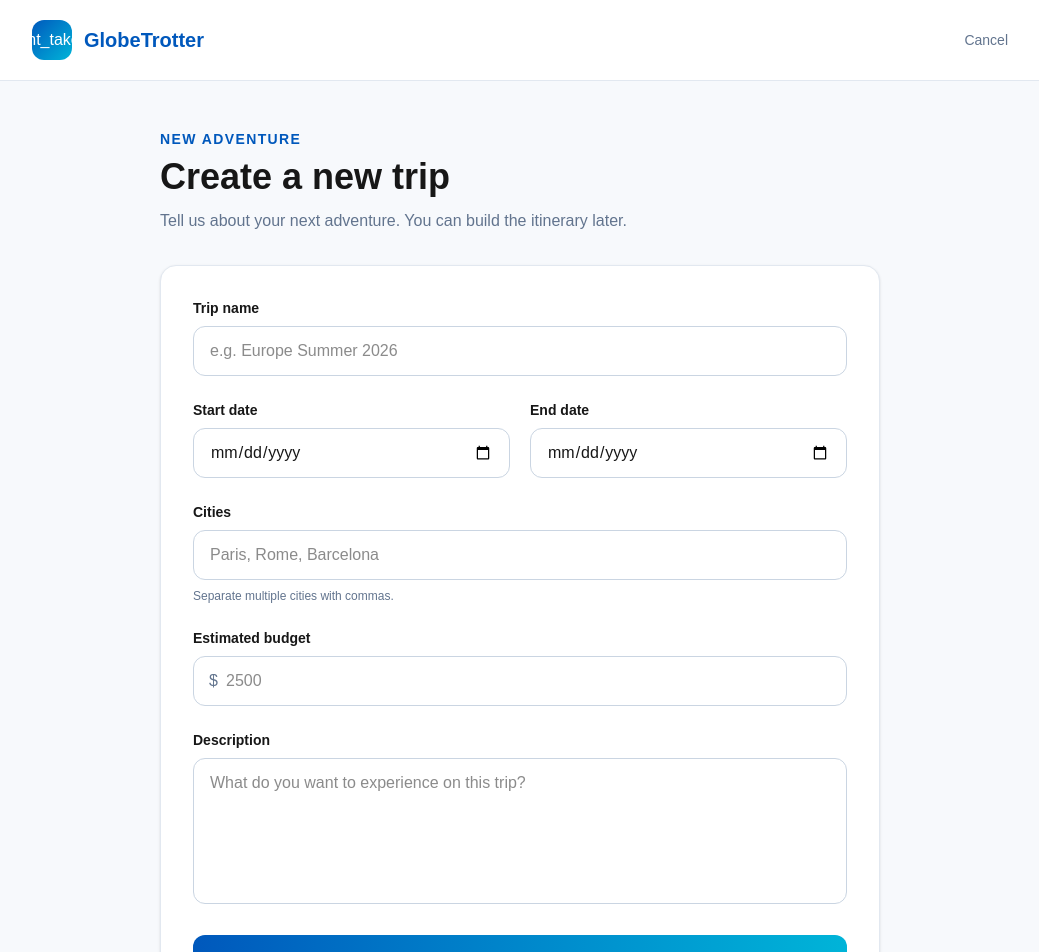
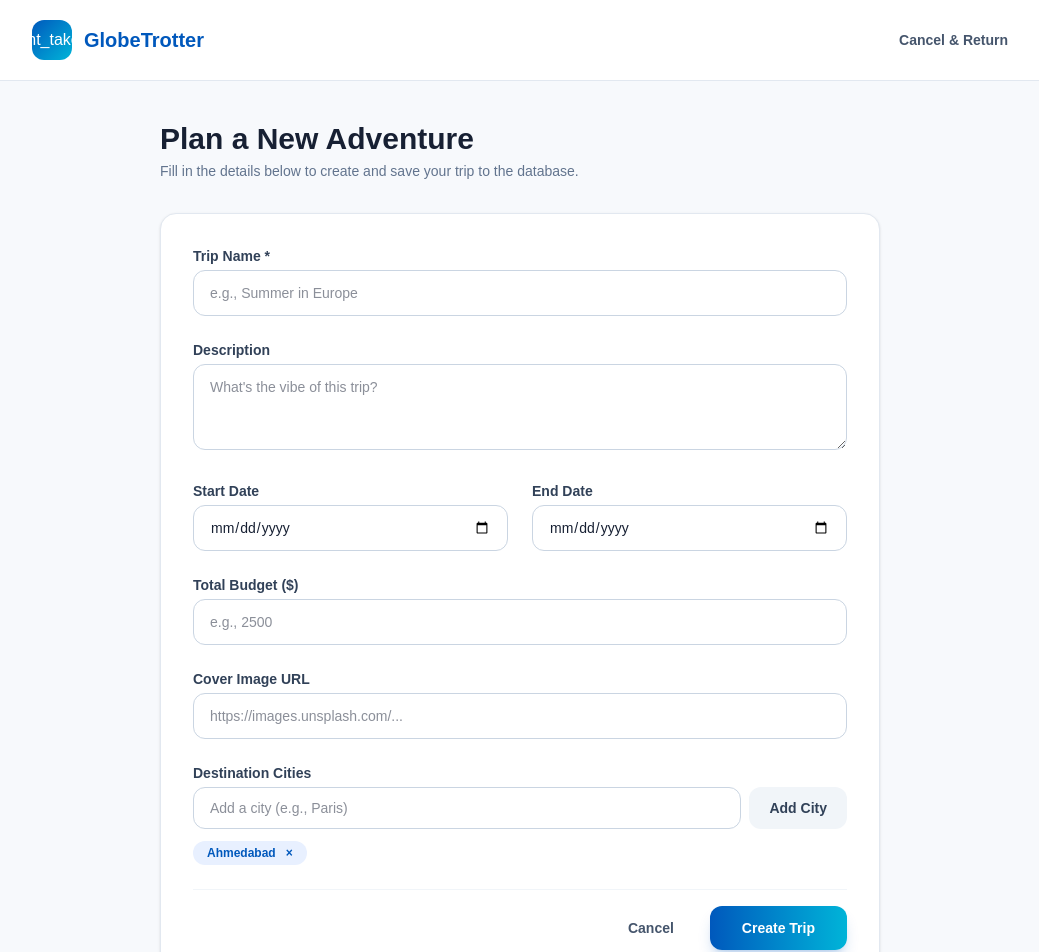
Before and after one commit to sanketmodi7607-commits/GlobeTrotter, a Next.js app in the folder frontend/: page /trip/new in a window 1280 px wide. Shown: the top 952 px of the page, without its empty margins (120-1159 px from the left). Built offline with nearby package versions, Linux system fonts and the light colour scheme.

Commit message:
Implement POST API endpoint for creating new trips and enhance trip form with additional fields

```diff
--- a/frontend/app/api/trips/route.ts
+++ b/frontend/app/api/trips/route.ts
@@ -1,5 +1,5 @@
 import { NextResponse } from "next/server";
-import pool from "@/lib/db"; // Adjust this import based on how you import your PostgreSQL pool
+import pool from "@/lib/db";
 
 export async function GET(request: Request) {
   try {
@@ -10,7 +10,6 @@ export async function GET(request: Request) {
       return NextResponse.json({ error: "Email is required" }, { status: 400 });
     }
 
-    // 1. Find the user ID based on their email
     const userResult = await pool.query(
       "SELECT id FROM users WHERE email = $1",
       [email]
@@ -22,16 +21,16 @@ export async function GET(request: Request) {
 
     const userId = userResult.rows[0].id;
 
-    // 2. Query trips belonging to this user ID
-    // Mapping your database columns to match the dashboard's expected interface properties
     const tripsResult = await pool.query(
       `SELECT
          id,
          title AS name,
+         description,
          start_date AS "startDate",
          end_date AS "endDate",
          total_budget AS budget,
          cover_photo_url AS "coverImage",
+         cities,
          'upcoming' AS status
        FROM trips
        WHERE user_id = $1
@@ -39,10 +38,9 @@ export async function GET(request: Request) {
       [userId]
     );
 
-    // If your trips table doesn't have a 'cities' array column yet, we can attach an empty array or handle it
     const formattedTrips = tripsResult.rows.map(trip => ({
       ...trip,
-      cities: trip.cities || ["Ahmedabad"] // Fallback or adjust if you have a cities column/relation
+      cities: trip.cities || ["Ahmedabad"]
     }));
 
     return NextResponse.json({ trips: formattedTrips }, { status: 200 });
@@ -52,3 +50,51 @@ export async function GET(request: Request) {
     return NextResponse.json({ error: "Internal Server Error" }, { status: 500 });
   }
 }
+
+export async function POST(request: Request) {
+  try {
+    const body = await request.json();
+    const { email, name, description, startDate, endDate, budget, coverImage, cities } = body;
+
+    if (!email || !name) {
+      return NextResponse.json({ error: "Missing required fields" }, { status: 400 });
+    }
+
+    const userResult = await pool.query(
+      "SELECT id FROM users WHERE email = $1",
+      [email]
+    );
+
+    if (userResult.rows.length === 0) {
+      return NextResponse.json({ error: "User not found" }, { status: 404 });
+    }
+
+    const userId = userResult.rows[0].id;
+
+    // Insert trip including description and cities array
+    const newTripResult = await pool.query(
+      `INSERT INTO trips (user_id, title, description, start_date, end_date, total_budget, cover_photo_url, cities)
+       VALUES ($1, $2, $3, $4, $5, $6, $7, $8)
+       RETURNING id, title AS name, description, start_date AS "startDate", end_date AS "endDate", total_budget AS budget, cover_photo_url AS "coverImage", cities`,
+      [
+        userId,
+        name,
+        description || "",
+        startDate || null,
+        endDate || null,
+        budget || 0,
+        coverImage || "https://images.unsplash.com/photo-1488646953014-85cb44e25828",
+        cities || []
+      ]
+    );
+
+    return NextResponse.json({
+      message: "Trip created successfully",
+      trip: newTripResult.rows[0]
+    }, { status: 201 });
+
+  } catch (error) {
+    console.error("Database error creating trip:", error);
+    return NextResponse.json({ error: "Internal Server Error" }, { status: 500 });
+  }
+}
--- a/frontend/app/trip/new/page.tsx
+++ b/frontend/app/trip/new/page.tsx
@@ -1,223 +1,246 @@
 "use client";
 
-import { FormEvent, useState } from "react";
+import { useState } from "react";
 import { useRouter } from "next/navigation";
 import Link from "next/link";
-import { getTrips, saveTrips } from "../../../lib/mockData";
 
-export default function NewTrip() {
+export default function NewTripPage() {
   const router = useRouter();
 
+  // Form state hooks
   const [name, setName] = useState("");
+  const [description, setDescription] = useState("");
   const [startDate, setStartDate] = useState("");
   const [endDate, setEndDate] = useState("");
-  const [description, setDescription] = useState("");
   const [budget, setBudget] = useState("");
-  const [cities, setCities] = useState("");
+  const [coverImage, setCoverImage] = useState("");
+  const [selectedCities, setSelectedCities] = useState<string[]>(["Ahmedabad"]);
+  const [cityInput, setCityInput] = useState("");
+  const [loading, setLoading] = useState(false);
   const [error, setError] = useState("");
 
-  const createTrip = (e: FormEvent) => {
+  const handleAddCity = (e: React.FormEvent) => {
+    e.preventDefault();
+    if (cityInput.trim() && !selectedCities.includes(cityInput.trim())) {
+      setSelectedCities([...selectedCities, cityInput.trim()]);
+      setCityInput("");
+    }
+  };
+
+  const handleRemoveCity = (cityToRemove: string) => {
+    setSelectedCities(selectedCities.filter((c) => c !== cityToRemove));
+  };
+
+  const handleSubmit = async (e: React.FormEvent) => {
     e.preventDefault();
     setError("");
 
-    if (!name || !startDate || !endDate) {
-      setError("Please enter the trip name and travel dates.");
+    const savedUser = localStorage.getItem("globetrotter_user");
+    let userEmail = "";
+    if (savedUser) {
+      try {
+        const user = JSON.parse(savedUser);
+        userEmail = user.email;
+      } catch {
+        userEmail = "";
+      }
+    }
+
+    if (!userEmail) {
+      setError("User session not found. Please log in again.");
       return;
     }
 
-    if (new Date(endDate) < new Date(startDate)) {
-      setError("End date cannot be before the start date.");
-      return;
-    }
+    setLoading(true);
 
-    const newTrip = {
-      id: Date.now().toString(),
+    const tripPayload = {
+      email: userEmail,
       name,
+      description,
       startDate,
       endDate,
-      description,
-      cities: cities
-        .split(",")
-        .map((city) => city.trim())
-        .filter(Boolean),
       budget: Number(budget) || 0,
-      status: "upcoming" as const,
-      coverImage:
-        "https://images.unsplash.com/photo-1488646953014-85cb44e25828?auto=format&fit=crop&w=1200&q=80",
+      coverImage: coverImage || "https://images.unsplash.com/photo-1488646953014-85cb44e25828",
+      cities: selectedCities,
     };
 
-    const trips = getTrips();
+    try {
+      const response = await fetch("/api/trips", {
+        method: "POST",
+        headers: { "Content-Type": "application/json" },
+        body: JSON.stringify(tripPayload),
+      });
 
-    saveTrips([newTrip, ...trips]);
-
+      if (response.ok) {
         router.push("/dashboard");
+      } else {
+        const data = await response.json();
+        setError(data.error || "Failed to save trip to database");
+      }
+    } catch (err) {
+      console.error("Error connecting to server:", err);
+      setError("An unexpected error occurred. Please try again.");
+    } finally {
+      setLoading(false);
+    }
   };
 
   return (
-    <main className="min-h-screen bg-[#f7f9fc]">
-
-      <header className="border-b border-slate-200 bg-white">
+    <main className="min-h-screen bg-[#f7f9fc] text-[#172033] pb-16">
+      {/* NAVBAR */}
+      <header className="sticky top-0 z-50 border-b border-slate-200 bg-white/95 backdrop-blur">
         <div className="mx-auto flex h-20 max-w-5xl items-center justify-between px-6">
-
-          <Link
-            href="/dashboard"
-            className="flex items-center gap-3"
-          >
+          <Link href="/dashboard" className="flex items-center gap-3">
             <div className="flex h-10 w-10 items-center justify-center rounded-xl bg-gradient-to-br from-[#0058bc] to-[#00b4d8] text-white">
-              <span className="material-symbols-outlined">
-                flight_takeoff
-              </span>
+              <span className="material-symbols-outlined">flight_takeoff</span>
             </div>
-
-            <span className="text-xl font-bold text-[#0058bc]">
-              GlobeTrotter
-            </span>
+            <span className="text-xl font-bold text-[#0058bc]">GlobeTrotter</span>
           </Link>
-
-          <Link
-            href="/dashboard"
-            className="text-sm font-medium text-slate-500 hover:text-[#0058bc]"
-          >
-            Cancel
+          <Link href="/dashboard" className="text-sm font-semibold text-slate-600 hover:text-[#0058bc]">
+            Cancel & Return
           </Link>
         </div>
       </header>
 
-      <div className="mx-auto max-w-3xl px-6 py-12">
-
+      <div className="mx-auto max-w-3xl px-6 pt-10">
         <div className="mb-8">
-          <p className="text-sm font-semibold uppercase tracking-widest text-[#0058bc]">
-            New adventure
-          </p>
-
-          <h1 className="mt-2 text-4xl font-bold">
-            Create a new trip
-          </h1>
-
-          <p className="mt-3 text-slate-500">
-            Tell us about your next adventure. You can build the
-            itinerary later.
+          <h1 className="text-3xl font-bold">Plan a New Adventure</h1>
+          <p className="mt-1 text-sm text-slate-500">
+            Fill in the details below to create and save your trip to the database.
           </p>
         </div>
 
-        <form
-          onSubmit={createTrip}
-          className="rounded-2xl border border-slate-200 bg-white p-6 shadow-sm sm:p-8"
-        >
+        {error && (
+          <div className="mb-6 rounded-xl bg-red-50 border border-red-200 p-4 text-sm text-red-600">
+            {error}
+          </div>
+        )}
 
-          <div className="space-y-6">
-
+        <form onSubmit={handleSubmit} className="space-y-6 rounded-2xl border border-slate-200 bg-white p-8 shadow-sm">
+          {/* Trip Name */}
           <div>
-              <label className="mb-2 block text-sm font-semibold">
-                Trip name
-              </label>
-
+            <label className="block text-sm font-semibold text-slate-700 mb-1">Trip Name *</label>
             <input
+              type="text"
+              required
+              placeholder="e.g., Summer in Europe"
               value={name}
               onChange={(e) => setName(e.target.value)}
-                placeholder="e.g. Europe Summer 2026"
-                className="w-full rounded-xl border border-slate-300 px-4 py-3 outline-none focus:border-[#0058bc] focus:ring-2 focus:ring-[#0058bc]/10"
+              className="w-full rounded-xl border border-slate-300 px-4 py-3 text-sm focus:border-[#0058bc] focus:outline-none"
             />
           </div>
 
-            <div className="grid gap-5 sm:grid-cols-2">
+          {/* Description */}
+          <div>
+            <label className="block text-sm font-semibold text-slate-700 mb-1">Description</label>
+            <textarea
+              rows={3}
+              placeholder="What's the vibe of this trip?"
+              value={description}
+              onChange={(e) => setDescription(e.target.value)}
+              className="w-full rounded-xl border border-slate-300 px-4 py-3 text-sm focus:border-[#0058bc] focus:outline-none"
+            />
+          </div>
 
+          {/* Dates Grid */}
+          <div className="grid gap-6 sm:grid-cols-2">
             <div>
-                <label className="mb-2 block text-sm font-semibold">
-                  Start date
-                </label>
-
+              <label className="block text-sm font-semibold text-slate-700 mb-1">Start Date</label>
               <input
                 type="date"
                 value={startDate}
                 onChange={(e) => setStartDate(e.target.value)}
-                  className="w-full rounded-xl border border-slate-300 px-4 py-3 outline-none focus:border-[#0058bc]"
+                className="w-full rounded-xl border border-slate-300 px-4 py-3 text-sm focus:border-[#0058bc] focus:outline-none"
               />
             </div>
-
             <div>
-                <label className="mb-2 block text-sm font-semibold">
-                  End date
-                </label>
-
+              <label className="block text-sm font-semibold text-slate-700 mb-1">End Date</label>
               <input
                 type="date"
                 value={endDate}
                 onChange={(e) => setEndDate(e.target.value)}
-                  className="w-full rounded-xl border border-slate-300 px-4 py-3 outline-none focus:border-[#0058bc]"
-                />
-              </div>
-
-            </div>
-
-            <div>
-              <label className="mb-2 block text-sm font-semibold">
-                Cities
-              </label>
-
-              <input
-                value={cities}
-                onChange={(e) => setCities(e.target.value)}
-                placeholder="Paris, Rome, Barcelona"
-                className="w-full rounded-xl border border-slate-300 px-4 py-3 outline-none focus:border-[#0058bc]"
-              />
-
-              <p className="mt-2 text-xs text-slate-500">
-                Separate multiple cities with commas.
-              </p>
-            </div>
-
-            <div>
-              <label className="mb-2 block text-sm font-semibold">
-                Estimated budget
-              </label>
-
-              <div className="relative">
-                <span className="absolute left-4 top-1/2 -translate-y-1/2 text-slate-500">
-                  $
-                </span>
-
-                <input
-                  type="number"
-                  value={budget}
-                  onChange={(e) => setBudget(e.target.value)}
-                  placeholder="2500"
-                  className="w-full rounded-xl border border-slate-300 py-3 pl-8 pr-4 outline-none focus:border-[#0058bc]"
+                className="w-full rounded-xl border border-slate-300 px-4 py-3 text-sm focus:border-[#0058bc] focus:outline-none"
               />
             </div>
           </div>
 
+          {/* Budget */}
           <div>
-              <label className="mb-2 block text-sm font-semibold">
-                Description
-              </label>
-
-              <textarea
-                value={description}
-                onChange={(e) => setDescription(e.target.value)}
-                placeholder="What do you want to experience on this trip?"
-                rows={5}
-                className="w-full resize-none rounded-xl border border-slate-300 px-4 py-3 outline-none focus:border-[#0058bc]"
+            <label className="block text-sm font-semibold text-slate-700 mb-1">Total Budget ($)</label>
+            <input
+              type="number"
+              placeholder="e.g., 2500"
+              value={budget}
+              onChange={(e) => setBudget(e.target.value)}
+              className="w-full rounded-xl border border-slate-300 px-4 py-3 text-sm focus:border-[#0058bc] focus:outline-none"
             />
           </div>
 
-            {error && (
-              <div className="rounded-xl bg-red-50 px-4 py-3 text-sm text-red-600">
-                {error}
+          {/* Cover Image URL */}
+          <div>
+            <label className="block text-sm font-semibold text-slate-700 mb-1">Cover Image URL</label>
+            <input
+              type="url"
+              placeholder="https://images.unsplash.com/..."
+              value={coverImage}
+              onChange={(e) => setCoverImage(e.target.value)}
+              className="w-full rounded-xl border border-slate-300 px-4 py-3 text-sm focus:border-[#0058bc] focus:outline-none"
+            />
           </div>
-            )}
 
+          {/* Cities Section */}
+          <div>
+            <label className="block text-sm font-semibold text-slate-700 mb-1">Destination Cities</label>
+            <div className="flex gap-2 mb-3">
+              <input
+                type="text"
+                placeholder="Add a city (e.g., Paris)"
+                value={cityInput}
+                onChange={(e) => setCityInput(e.target.value)}
+                className="flex-1 rounded-xl border border-slate-300 px-4 py-2.5 text-sm focus:border-[#0058bc] focus:outline-none"
+              />
+              <button
+                type="button"
+                onClick={handleAddCity}
+                className="rounded-xl bg-slate-100 px-5 py-2.5 text-sm font-semibold text-slate-700 hover:bg-slate-200"
+              >
+                Add City
+              </button>
+            </div>
+            <div className="flex flex-wrap gap-2">
+              {selectedCities.map((city) => (
+                <span
+                  key={city}
+                  className="inline-flex items-center gap-1.5 rounded-full bg-[#e8f0ff] px-3.5 py-1 text-xs font-semibold text-[#0058bc]"
+                >
+                  {city}
+                  <button
+                    type="button"
+                    onClick={() => handleRemoveCity(city)}
+                    className="hover:text-red-500 font-bold ml-1"
+                  >
+                    ×
+                  </button>
+                </span>
+              ))}
+            </div>
+          </div>
+
+          {/* Submit Button */}
+          <div className="pt-4 border-t border-slate-100 flex justify-end gap-3">
+            <Link
+              href="/dashboard"
+              className="rounded-xl px-6 py-3 text-sm font-semibold text-slate-600 hover:bg-slate-100"
+            >
+              Cancel
+            </Link>
             <button
               type="submit"
-              className="flex w-full items-center justify-center gap-2 rounded-xl bg-gradient-to-r from-[#0058bc] to-[#00b4d8] px-6 py-4 font-semibold text-white transition hover:opacity-90"
+              disabled={loading}
+              className="rounded-xl bg-gradient-to-r from-[#0058bc] to-[#00b4d8] px-8 py-3 text-sm font-semibold text-white shadow-lg shadow-[#0058bc]/20 transition hover:opacity-95 disabled:opacity-50"
             >
-              Create Trip
-
-              <span className="material-symbols-outlined">
-                arrow_forward
-              </span>
+              {loading ? "Saving to Database..." : "Create Trip"}
             </button>
-
           </div>
         </form>
       </div>
```
Lines whose indentation alone changed are shown as unchanged.
